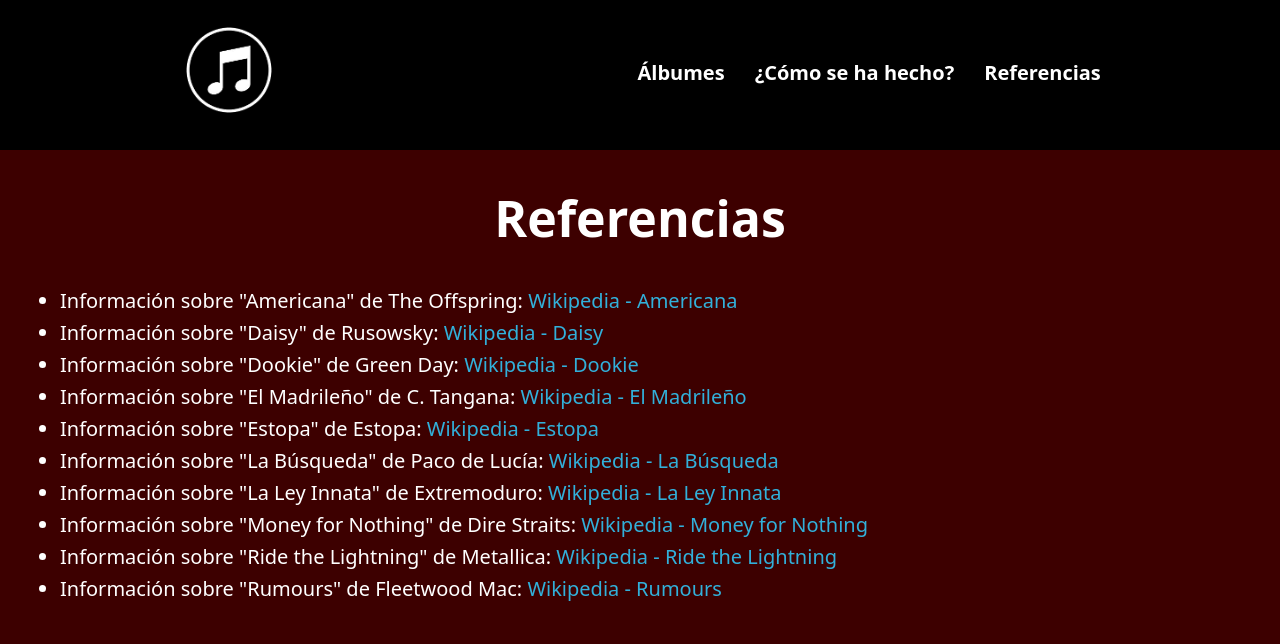
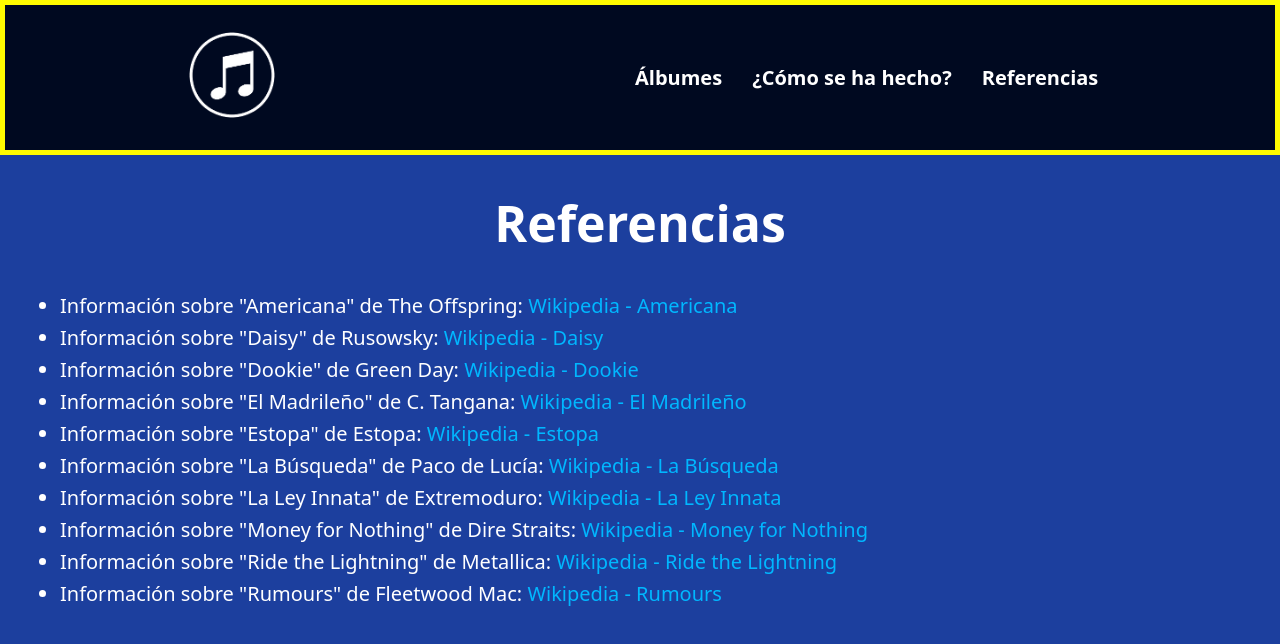
Before and after one commit to fusaka21/miniprojecte2, a plain HTML site: page referencias.html in a window 1280 px wide. Drawn offline with Linux system fonts and the light colour scheme.

Commit message:
Update background color, header styles, and link colors for improved visual consistency

```diff
--- a/css/estilos.css
+++ b/css/estilos.css
@@ -76,7 +76,7 @@ h1 {
 
 body {
     font-family: system-ui, -apple-system, BlinkMacSystemFont, 'Segoe UI', Roboto, Oxygen, Ubuntu, Cantarell, 'Open Sans', 'Helvetica Neue', sans-serif, sans-serif;
-    background-color: rgb(61, 0, 0);
+    background-color: rgb(28, 63, 158);
 }
 
 .main-gallery {
@@ -85,8 +85,8 @@ body {
 }
 
 header {
-    border-bottom: 5px solid black;
-    background-color: rgb(0, 0, 0);
+    border: 5px solid rgb(255, 251, 0);
+    background-color: rgb(0, 9, 32);
 }
 
 body{
@@ -105,7 +105,7 @@ main {
 }
 
 .referencias-lista a {
-    color: rgb(50, 176, 218);
+    color: rgb(0, 183, 255);
     text-decoration: none;
 }
 
```
